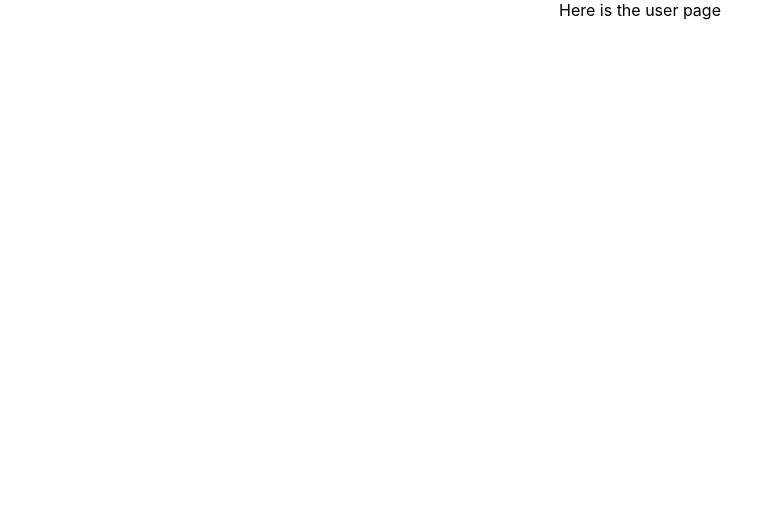
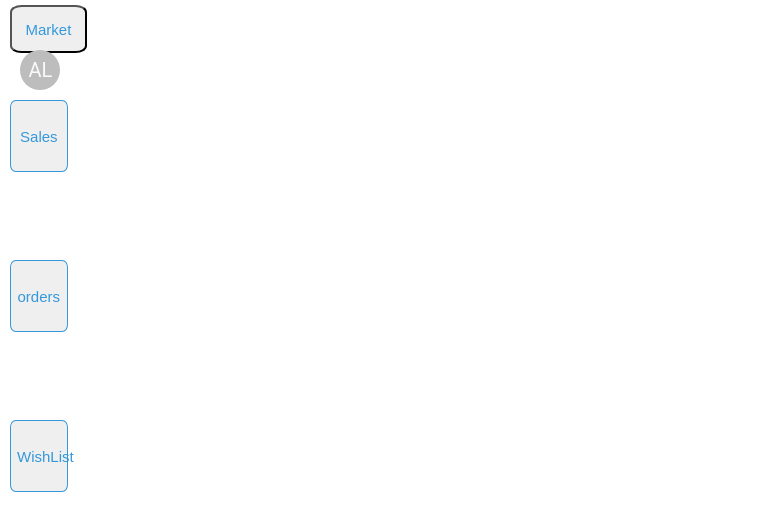
Before and after one commit to Falanke21/REM-demo-website, a React (Create React App) app in the folder fgnb/: page /user in a window 1280 px wide. Shown: the top 530 px of the page, without its empty margins (0-773 px from the left). Built offline with nearby package versions, Linux system fonts and the light colour scheme.

Commit message:
Add the user page and basic css

```diff
--- /dev/null
+++ b/fgnb/src/User.css
@@ -0,0 +1,73 @@
+.avatar{
+	position: absolute;
+	margin-left: 8%;
+	margin-top: 20px;
+	height: 50px;
+	margin-bottom: 10px;
+}
+.market{
+	width: 30%;
+	height: 30%;
+	position: absolute;
+	left: 5px;
+}
+.market_button{
+	width: 20%;
+	height: 20%;
+	float: left;
+	color: #3498db;
+	font-size: 15px;
+	border-radius: 15%;
+	margin-top: 5px;
+	margin-left: 5px;
+}
+.market_button:hover{
+	color: red;
+}
+.profiles{
+	width:20%;
+	height: 100vh;
+	position: absolute;
+	top: 30px;
+}
+.sales{
+	width: 50%;
+	height: 20%;
+	font-size: 20px;
+	text-align: left;
+}
+.orders{
+	width: 50%;
+	height: 20%;
+	font-size: 20px;
+	text-align: left;
+}
+.wishlist{
+	width: 50%;
+	height: 20%;
+	font-size: 20px;
+	text-align: left;
+}
+.profile_button{
+	border: 1px solid #3498db;
+	width: 45%;
+	height: 45%;
+	font-size: 15px;
+	cursor: pointer;
+	border-radius: 10%;
+	background-color: none;
+	color:#3498db;
+	transition: 0.3s;
+	margin-left: 10px;
+}
+.profile_button:hover{
+	color: #ff1493;
+}
+.profile_button:before{
+	top:0;
+	border-radius: 0 0 50% 50%;
+}
+.profile_button:hover::before{
+	height: 180%;
+
+}
--- a/fgnb/src/User.js
+++ b/fgnb/src/User.js
@@ -1,11 +1,40 @@
-import React,  { Component }  from "react"
+import React from 'react';
+import List from '@material-ui/core/List';
+import ListItem from '@material-ui/core/ListItem';
+import ListItemIcon from '@material-ui/core/ListItemIcon';
+import ListItemText from '@material-ui/core/ListItemText';
+import Divider from '@material-ui/core/Divider';
+import InboxIcon from '@material-ui/icons/Inbox';
+import DraftsIcon from '@material-ui/icons/Drafts';
+import Avatar from '@material-ui/core/Avatar';
+import { Link } from "react-router-dom";
+import "./User.css"
 
-class User extends Component{
-	render (){
-		return (
-			<div> Here is the user page</div>
-			)
+class User extends React.Component{
+	render(){
+		return(
+			<div>
+				<div className = "market">
+					<Link to={"./Market"}>
+						<button className="market_button"> Market</button>
+					</Link>
+				</div>
+				<div className="profiles">
+					<Avatar className="avatar" size="400"> AL</Avatar>
+					<div className="sales">
+						<button className="btn profile_button">Sales</button>
+					</div>
+					<div className="orders">
+						<button className="btn profile_button">orders</button>
+					</div>
+					<div className="wishlist">
+						<button className="btn profile_button">WishList</button>
+					</div>
+				</div>
+			</div>
+			);
 	}
 }
 
+
 export default User;
```
